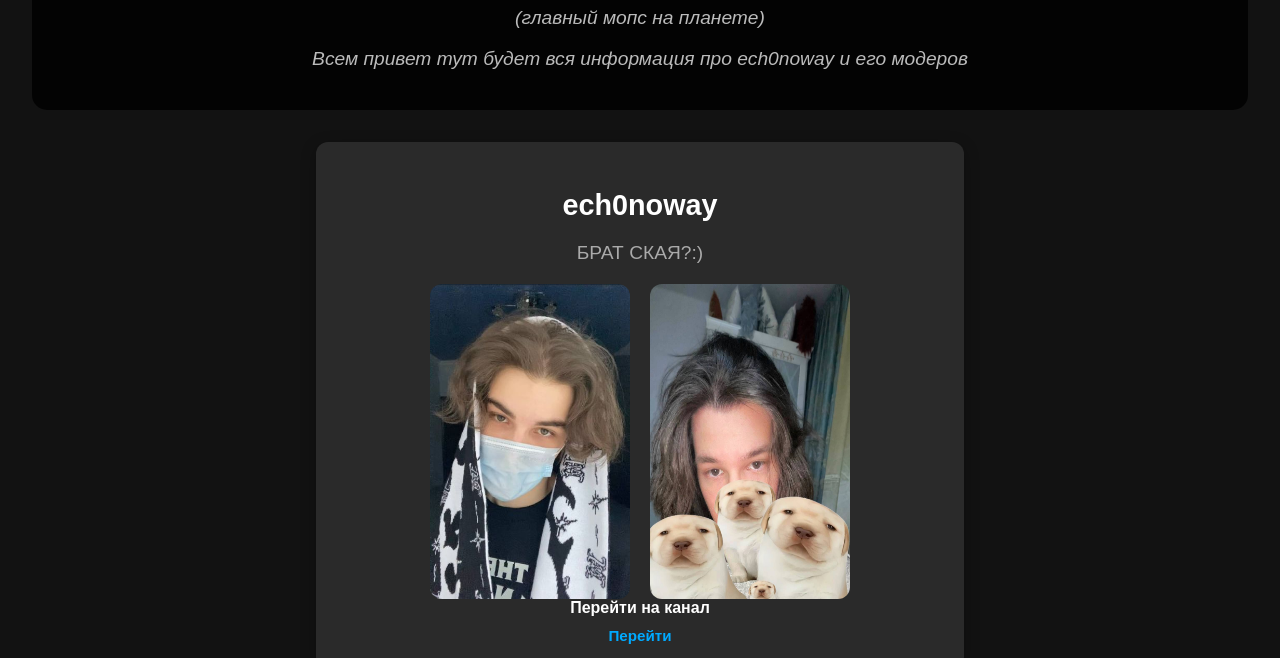
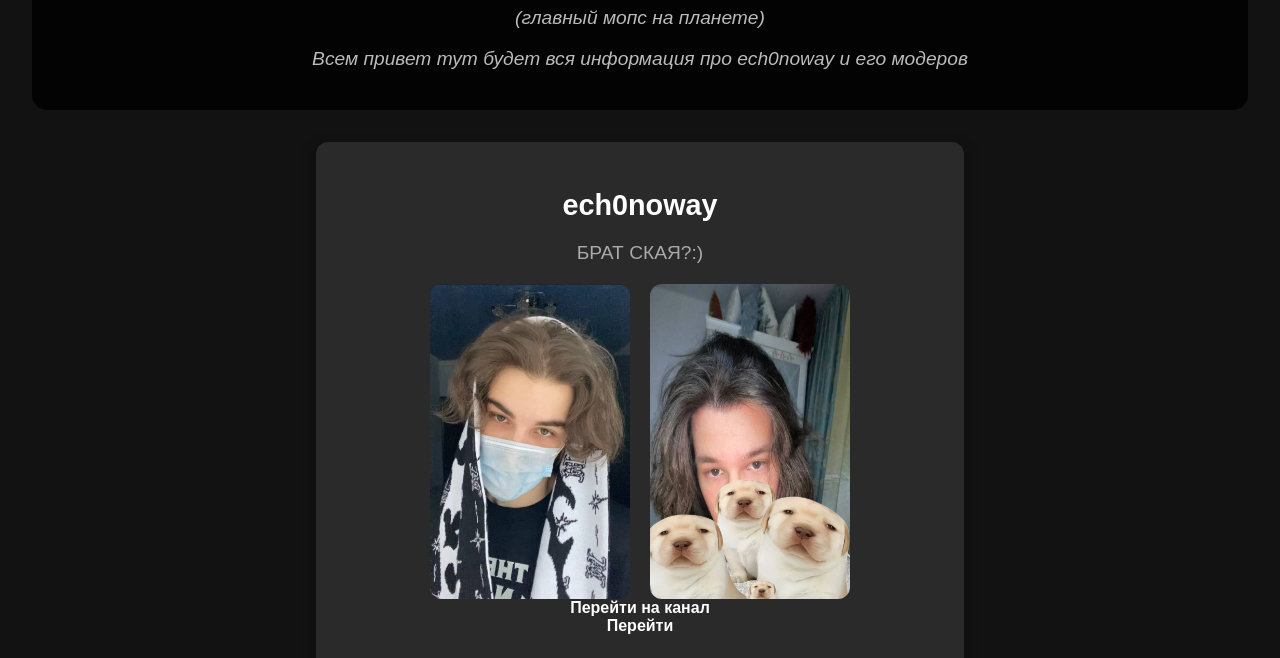
Before and after one commit to b1ologist/b1ologist, a plain HTML site: page index.html in a window 1280 px wide. Shown: the part 142-800 px from the top of the page. Drawn offline with Linux system fonts and the light colour scheme.

Commit message:
Update index.html

```diff
--- a/index.html
+++ b/index.html
@@ -137,8 +137,8 @@
     <img src="ech010.jpg" alt="ech0" style="width: 200px; border-radius: 12px;">
   </div>
   <a href="https://twitch.tv/ech0noway">Перейти на канал</a><br>
-  <a href="https://twitch.tv/ech0noway" class="mod-link" style="display: inline-block; margin-top: 10px;">Перейти</a>
-</div>
+  <a href="ech0_sky.html" target="_blank">Перейти</a>
+
 
   <div class="moders-container">
     <div class="card" style="width: 250px;">
```
